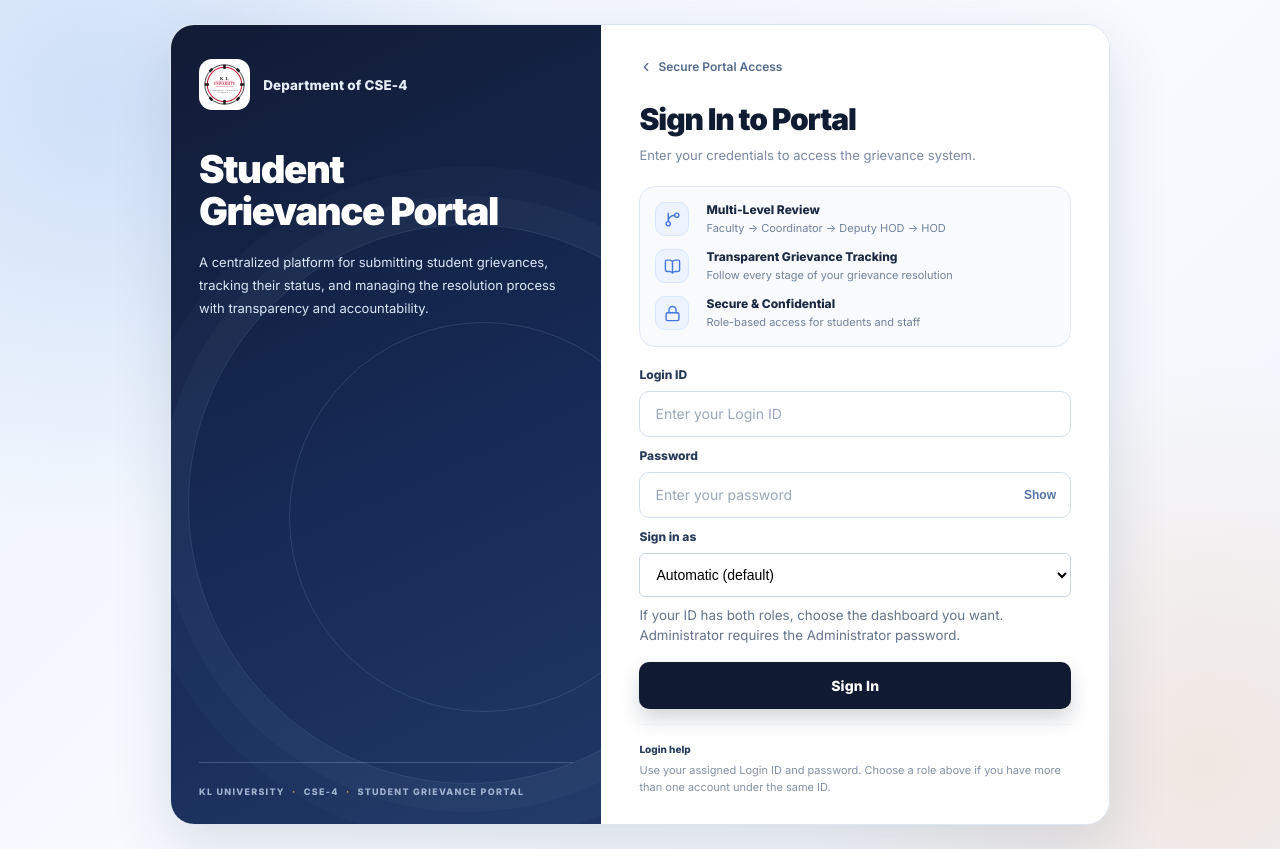
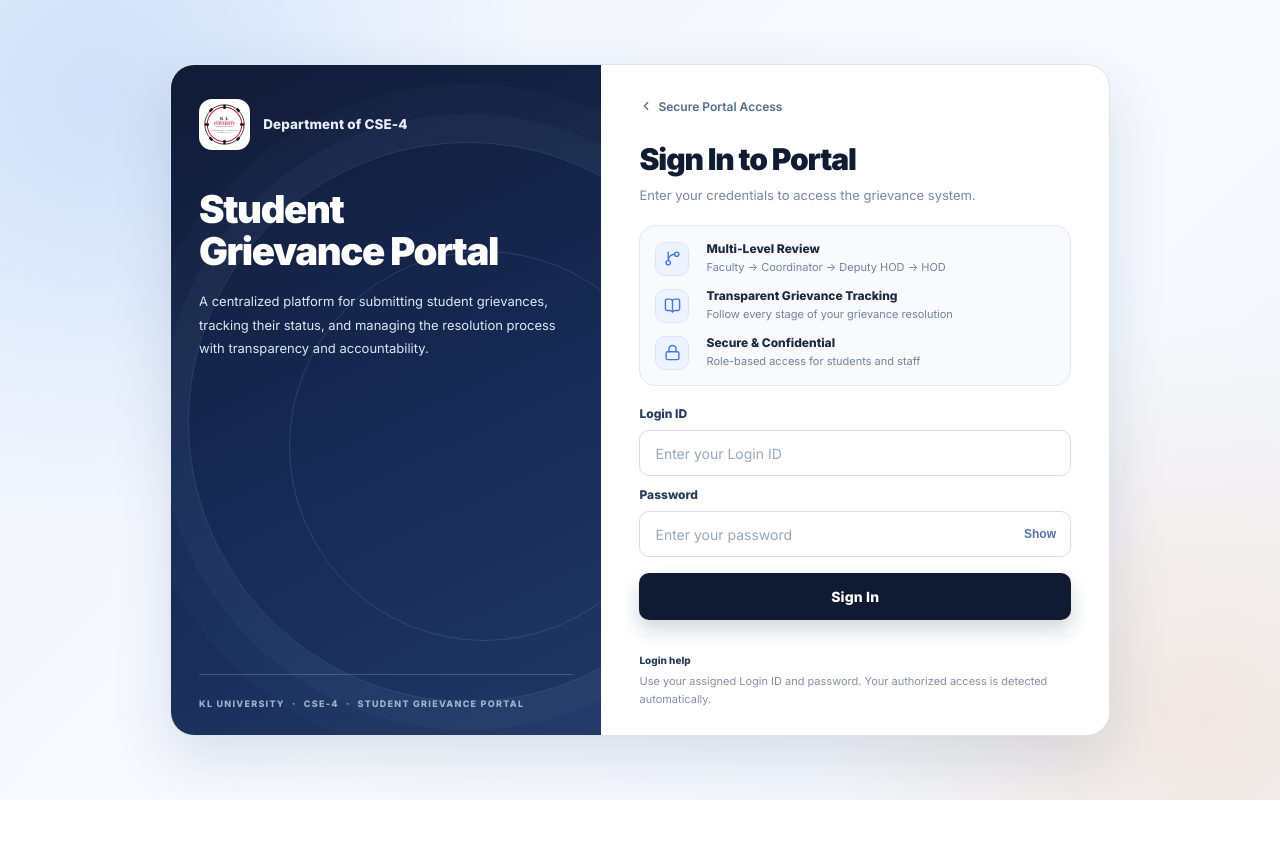
Before and after one commit to imashesh/klcse4-grievance-fe, a React (Vite) app: page /#/login in a window 1280 px wide. After the commit the page ends 800 px from the top, so only its background shows below. Built offline with nearby package versions, Linux system fonts and the light colour scheme.

Commit message:
Remove Sign in as selector; use one normal login for all authorized roles

```diff
--- a/src/components/LoginScreen.jsx
+++ b/src/components/LoginScreen.jsx
@@ -10,13 +10,12 @@ import {
 export default function LoginScreen({ onLogin, error, clearError }) {
   const [id, setId] = useState("");
   const [password, setPassword] = useState("");
-  const [loginRole, setLoginRole] = useState("");
   const [showPassword, setShowPassword] = useState(false);
 
   function submit(event) {
     event.preventDefault();
     if (!id.trim() || !password) return;
-    onLogin(id.trim(), password, loginRole);
+    onLogin(id.trim(), password);
   }
 
   function updateId(value) {
@@ -125,21 +124,6 @@ export default function LoginScreen({ onLogin, error, clearError }) {
               </button>
             </div>
 
-            <label htmlFor="grievance-login-role">Sign in as</label>
-            <select
-              id="grievance-login-role"
-              value={loginRole}
-              onChange={(event) => { setLoginRole(event.target.value); clearError(); }}
-              style={{width:"100%", padding:"12px", border:"1px solid #cbd5e1", borderRadius:6, fontSize:14, background:"#fff"}}
-            >
-              <option value="">Automatic (default)</option>
-              <option value="admin">Administrator</option>
-              <option value="deputy_hod">Deputy HOD</option>
-            </select>
-            <small style={{display:"block", color:"#64748b", lineHeight:1.5}}>
-              If your ID has both roles, choose the dashboard you want. Administrator requires the Administrator password.
-            </small>
-
             <button className="grv-submit-button" type="submit">
               Sign In
             </button>
@@ -148,8 +132,8 @@ export default function LoginScreen({ onLogin, error, clearError }) {
           <div className="grv-login-help">
             <strong>Login help</strong>
             <p>
-              Use your assigned Login ID and password. Choose a role above if
-              you have more than one account under the same ID.
+              Use your assigned Login ID and password. Your authorized access is
+              detected automatically.
             </p>
           </div>
         </section>
```
